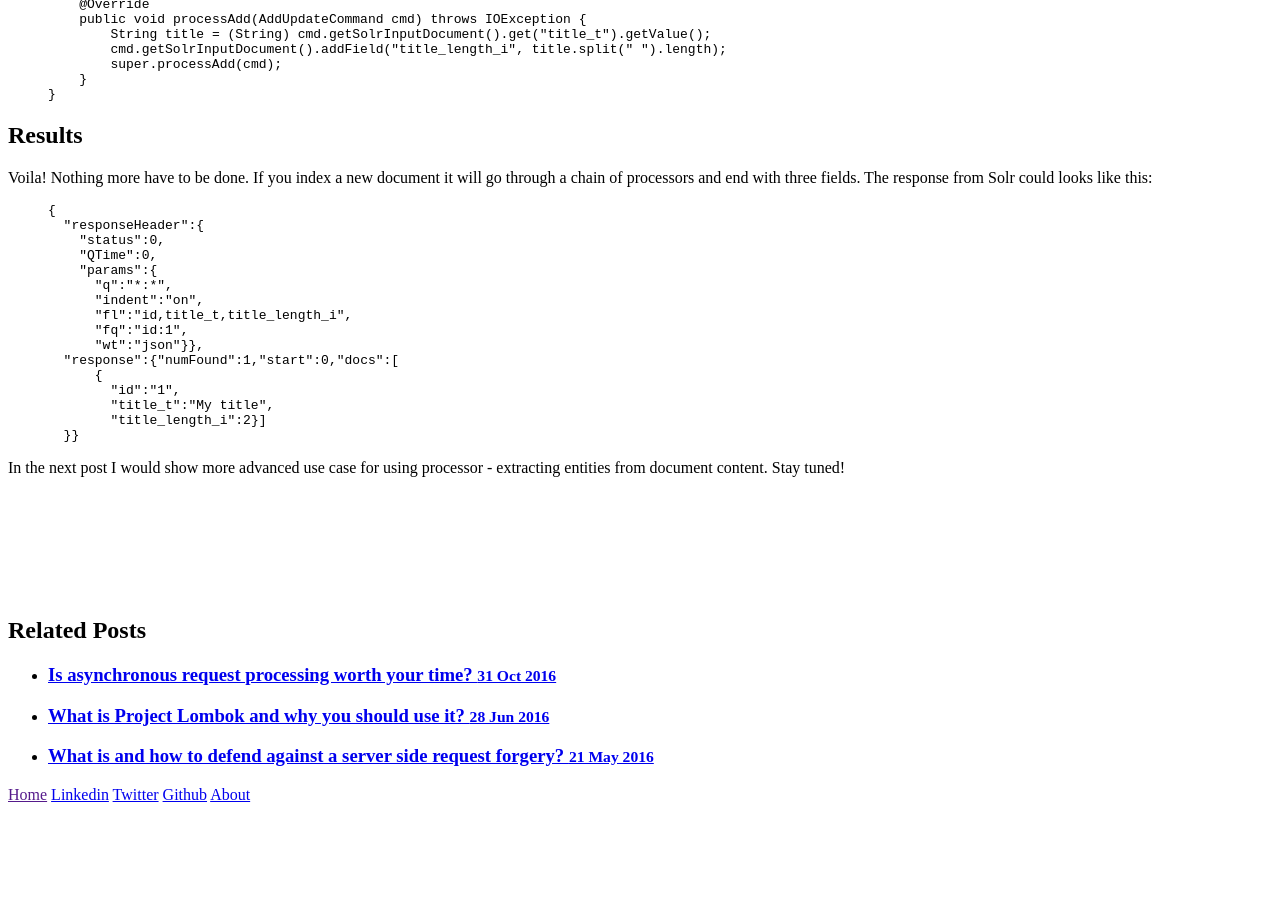
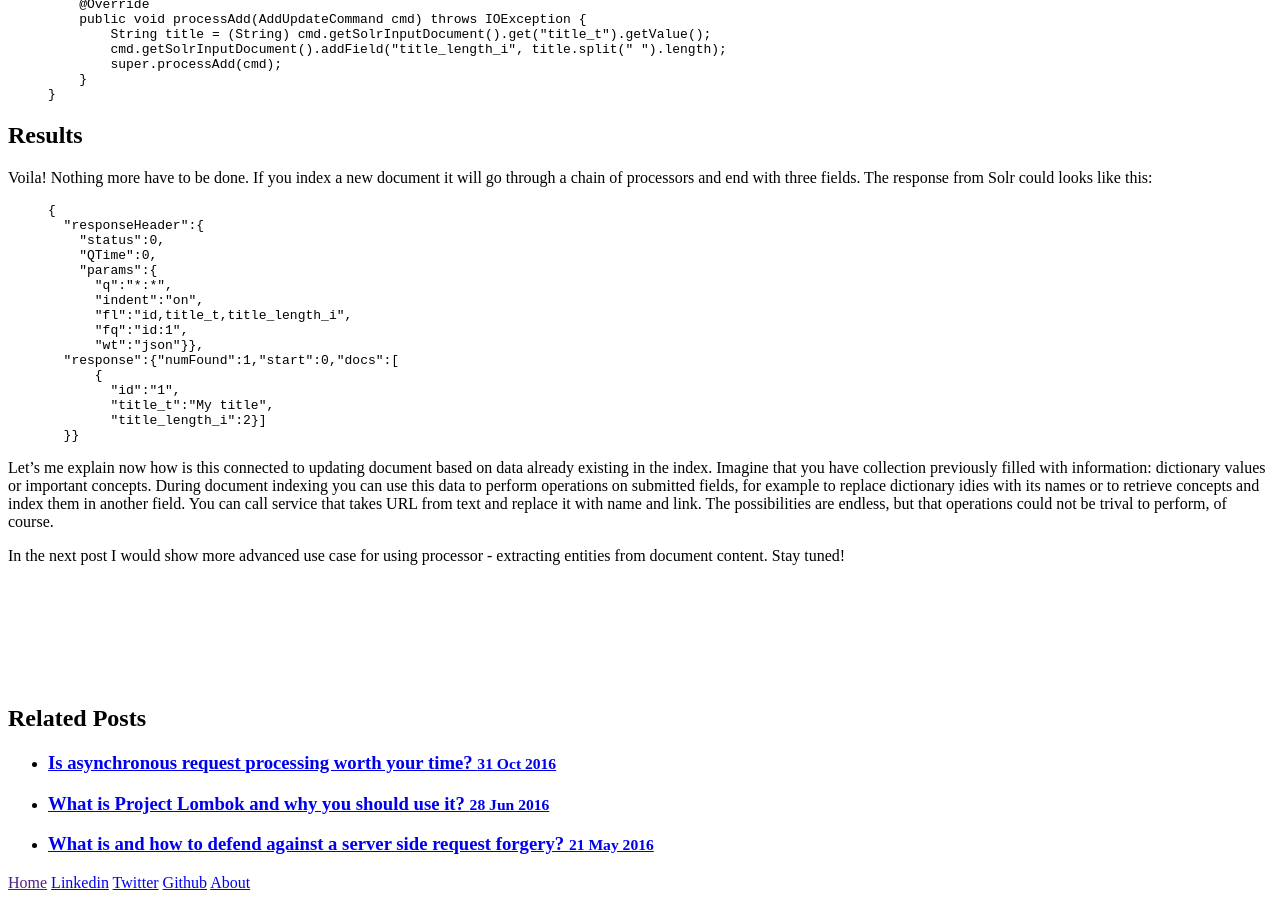
Before and after one commit to mikolajkania/mikolajkania.github.io, a Jekyll site: the page built from _posts/2017-02-19-how-to-add-data-to-solr-during-indexing.md, in a window 1280 px wide and 900 px high, scrolled down 1643 px. Built offline with Jekyll 4.4.1, drawn with Linux system fonts in a browser that asks for light colours; before the commit the page ends 2455 px from its top, so only the background shows below that.

Commit message:
Result clarification

```diff
--- a/_posts/2017-02-19-how-to-add-data-to-solr-during-indexing.md
+++ b/_posts/2017-02-19-how-to-add-data-to-solr-during-indexing.md
@@ -112,4 +112,6 @@ Voila! Nothing more have to be done. If you index a new document it will go thro
   }}
 {% endhighlight %}
 
+Let's me explain now how is this connected to updating document based on data already existing in the index. Imagine that you have collection previously filled with information: dictionary values or important concepts. During document indexing you can use this data to perform operations on submitted fields, for example to replace dictionary idies with its names or to retrieve concepts and index them in another field. You can call service that takes URL from text and replace it with name and link. The possibilities are endless, but that operations could not be trival to perform, of course.
+
 In the next post I would show more advanced use case for using processor - extracting entities from document content. Stay tuned!
```
